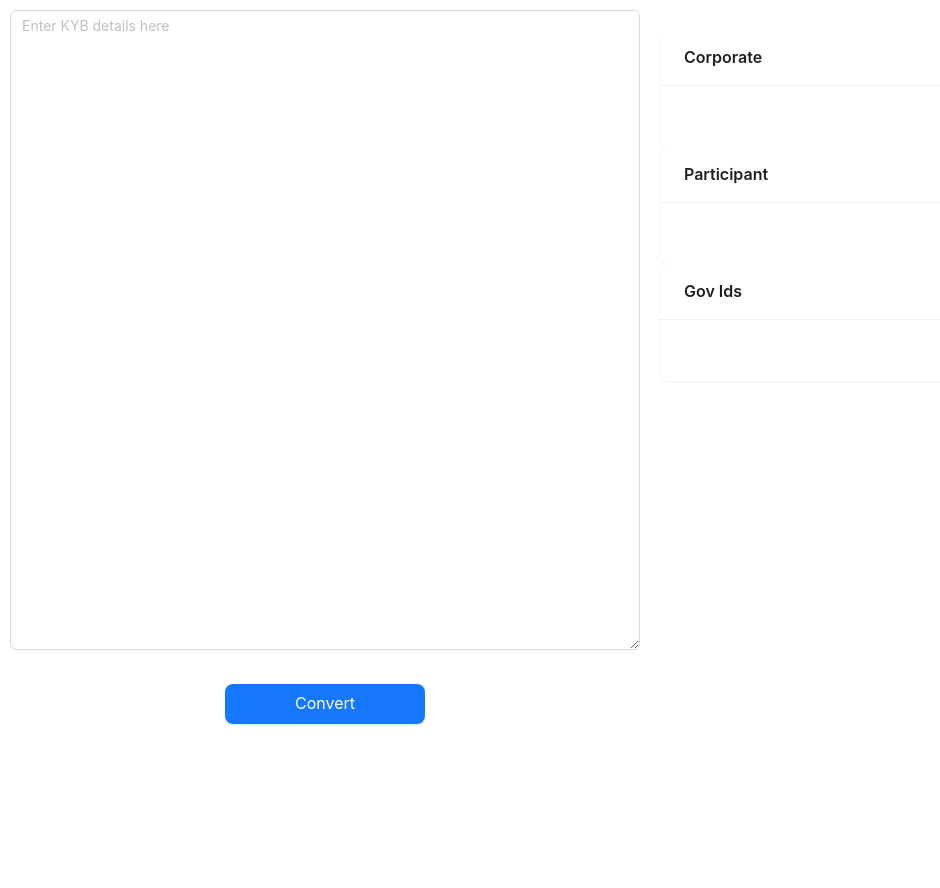
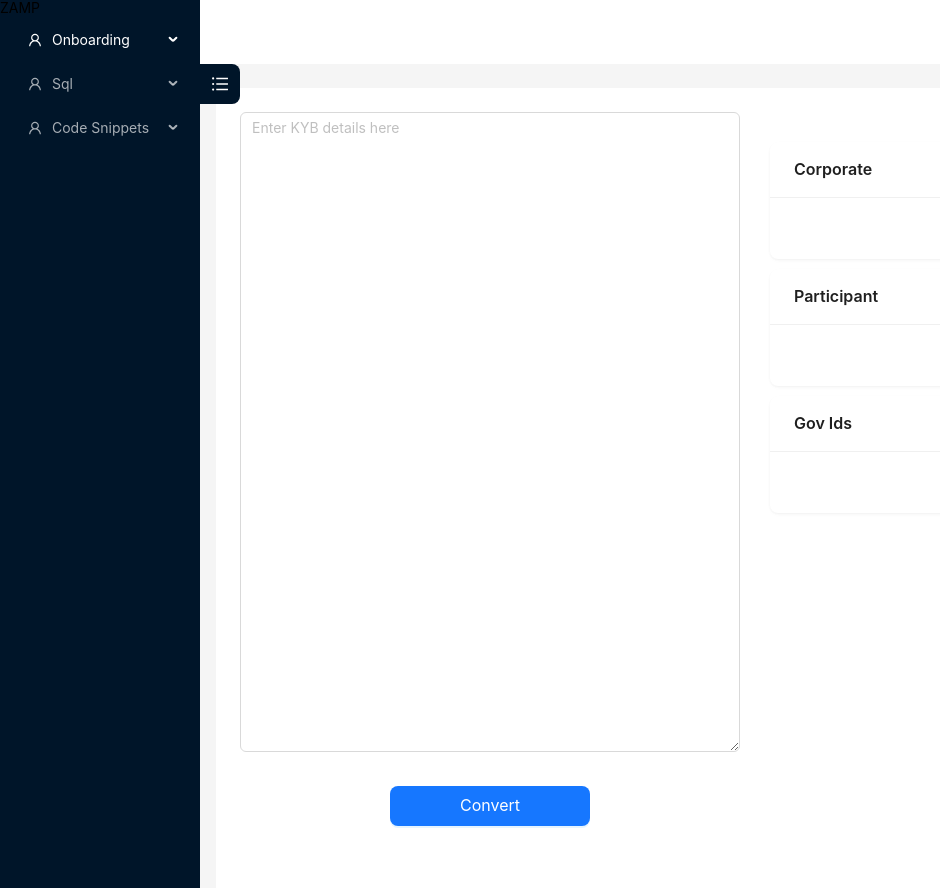
Before and after one commit to mybytecode/atomic-automate, a Next.js app: page / in a window 1280 px wide. Shown: the whole page, without its empty margins (0-940 px from the left). Before the commit the page ends 820 px from the top, so only its background shows below. Built offline with nearby package versions, Linux system fonts and the light colour scheme.

Commit message:
here we go

```diff
--- a/package.json
+++ b/package.json
@@ -18,6 +18,7 @@
     "next": "13.2.4",
     "react": "18.2.0",
     "react-dom": "18.2.0",
+    "react-json-formatter": "^0.4.0",
     "typescript": "4.9.5"
   }
 }
--- /dev/null
+++ b/src/components/atomic_onboarding.tsx
@@ -0,0 +1,79 @@
+import { parse, parseParticipant } from '../utils/parse'
+import { Button, Col, Input, Row, Form, Card, Menu, Layout, theme, MenuProps } from 'antd'
+const { TextArea } = Input;
+
+export function AtomicOnboarding() {
+
+  const {
+    token: { colorBgContainer },
+  } = theme.useToken();
+
+  const parseDetails = (values: any) => {
+    if (values.details == undefined) {
+      return
+    }
+    const kyb = parse(JSON.parse(values.details))
+    const participant = parseParticipant(JSON.parse(values.details))
+
+    const pDom = document.getElementById("participant")
+    const kDom = document.getElementById("corporate")
+    const ids = document.getElementById("ids")
+    if (document || kDom != null) {
+      kDom!.innerHTML = JSON.stringify(kyb, null, 2)
+    }
+    if (document || pDom != null) {
+      pDom!.innerHTML = JSON.stringify(participant, null, 2)
+    }
+
+    if (document || ids != null) {
+      ids!.innerHTML = JSON.stringify({
+        "government_ids": [
+          {
+            "country": null,
+            "type": null,
+            "number": null
+          }
+        ]
+      }, null, 2)
+    }
+
+  }
+
+
+  return <Col span={24} style={{ padding: 24, minHeight: 360, background: colorBgContainer }}>
+    <Row>
+      <Col span={12}>
+        <Form
+          onFinish={parseDetails}
+        >
+          <Form.Item
+            name="details"
+          >
+            <TextArea style={{ width: '100%', height: '80vh' }} rows={4} placeholder="Enter KYB details here" />
+          </Form.Item>
+          <Row justify='center' style={{ paddingTop: '10px' }}>
+            <Form.Item >
+              <Button type="primary" htmlType="submit" size='large' style={{ width: '200px' }} onClick={parseDetails} >Convert</Button>
+            </Form.Item>
+          </Row>
+        </Form>
+
+      </Col>
+      <Col span={12} style={{ padding: '20px', overflow: 'scroll', height: '100vh' }}>
+        <Card title="Corporate" bordered={false} style={{ margin: '10px' }}>
+          <pre id='corporate'>
+          </pre>
+        </Card>
+        <Card title="Participant" bordered={false} style={{ margin: '10px' }}>
+          <pre id='participant'>
+          </pre>
+        </Card>
+        <Card title="Gov Ids" bordered={false} style={{ margin: '10px' }}>
+          <pre id='ids'>
+          </pre>
+        </Card>
+      </Col>
+
+    </Row>
+  </Col>
+}
--- a/src/pages/index.tsx
+++ b/src/pages/index.tsx
@@ -1,94 +1,84 @@
 import Head from 'next/head'
-import Image from 'next/image'
-import { Inter } from 'next/font/google'
-import { useEffect, useState } from 'react'
-import { parse, parseParticipant } from '../utils/parse'
-import { Button, Col, Input, Row, Form, Card } from 'antd'
-const { TextArea } = Input;
+import { Input, Menu, Layout, theme, MenuProps } from 'antd'
+import {
+  UserOutlined, DesktopOutlined,
+  FileOutlined,
+  PieChartOutlined,
+  TeamOutlined,
+} from '@ant-design/icons';
+import React from 'react';
+import { AtomicOnboarding } from '../components/atomic_onboarding';
+import { get } from 'http';
 
 
-const inter = Inter({ subsets: ['latin'] })
+const { Sider, Content, Header } = Layout;
+type MenuItem = Required<MenuProps>['items'][number];
+
+const items: MenuItem[] = [
+  getItem('Onboarding', 'onboarding', <UserOutlined />, [
+    getItem('Corporate', 1),
+    getItem('Individual', 2),
+  ]),
+  getItem('Sql', 'Sql', <UserOutlined />, [
+    getItem('BigQuery', 3),
+    getItem('Individual', 4),
+  ]),
+  getItem('Code Snippets', 'code', <UserOutlined />, [
+    getItem('Package', 5),
+    getItem('Service', 6),
+    getItem('Schema', 7),
+    getItem('Controller', 7),
+    getItem('Repository', 7),
+    getItem('Routes', 7),
+  ]),
+];
+
+function getItem(
+  label: React.ReactNode,
+  key: React.Key,
+  icon?: React.ReactNode,
+  children?: MenuItem[],
+): MenuItem {
+  return {
+    key,
+    icon,
+    children,
+    label,
+  } as MenuItem;
+}
 
 export default function Home() {
 
-  const parseDetails = (values: any) => {
-    console.log(values.details)
-    if (values.details == undefined) {
-      return
-    }
-    const kyb = parse(JSON.parse(values.details))
-    const participant = parseParticipant(JSON.parse(values.details))
-
-    const pDom = document.getElementById("participant")
-    const kDom = document.getElementById("corporate")
-    const ids = document.getElementById("ids")
-    if (document || kDom != null) {
-      kDom!.innerHTML = JSON.stringify(kyb, null, 2)
-    }
-    if (document || pDom != null) {
-      pDom!.innerHTML = JSON.stringify(participant, null, 2)
-    }
-
-    if (document || ids != null) {
-      ids!.innerHTML = JSON.stringify({
-        "government_ids": [
-          {
-            "country": null,
-            "type": null,
-            "number": null
-          }
-        ]
-      }, null, 2)
-    }
-
-  }
-
+  const {
+    token: { colorBgContainer },
+  } = theme.useToken();
 
   return (
     <>
       <Head>
-        <title>Automate</title>
+        <title>ZAMP | OPS</title>
         <meta name="description" content="Generated by create next app" />
         <meta name="viewport" content="width=device-width, initial-scale=1" />
         <link rel="icon" href="/favicon.ico" />
       </Head>
-      <main style={{ padding: '10px' }}>
-        <Col span={24}>
-          <Row>
-            <Col span={12}>
-              <Form
-                onFinish={parseDetails}
-              >
-                <Form.Item
-                  name="details"
-                >
-                  <TextArea style={{ width: '100%', height: '80vh' }} rows={4} placeholder="Enter KYB details here" />
-                </Form.Item>
-                <Row justify='center' style={{ paddingTop: '10px' }}>
-                  <Form.Item >
-                    <Button type="primary" htmlType="submit" size='large' style={{ width: '200px' }} onClick={parseDetails} >Convert</Button>
-                  </Form.Item>
-                </Row>
-              </Form>
+      <main>
+        <Layout>
+          <Sider
+            breakpoint="lg"
+            collapsedWidth="0"
 
-            </Col>
-            <Col span={12} style={{ padding: '20px', overflow: 'scroll', height: '100vh' }}>
-              <Card title="Corporate" bordered={false} >
-                <pre id='corporate'>
-                </pre>
-              </Card>
-              <Card title="Participant" bordered={false} >
-                <pre id='participant'>
-                </pre>
-              </Card>
-              <Card title="Gov Ids" bordered={false} >
-                <pre id='ids'>
-                </pre>
-              </Card>
-            </Col>
-
-          </Row>
-        </Col>
+            collapsible={true}
+          >
+            <div>ZAMP</div>
+            <Menu theme="dark" onSelect={(e) => console.log(e)} defaultSelectedKeys={['1']} mode="inline" items={items} />
+          </Sider>
+          <Layout >
+            <Header style={{ padding: 0, background: colorBgContainer, position: 'sticky' }} />
+            <Content style={{ margin: '24px 16px 0', overflow: 'scroll', height: '100vh' }}>
+              <AtomicOnboarding />
+            </Content>
+          </Layout>
+        </Layout>
       </main>
     </>
   )
```
Also changed, not shown: 1 other file (tests, documents, lock files or other folders).
